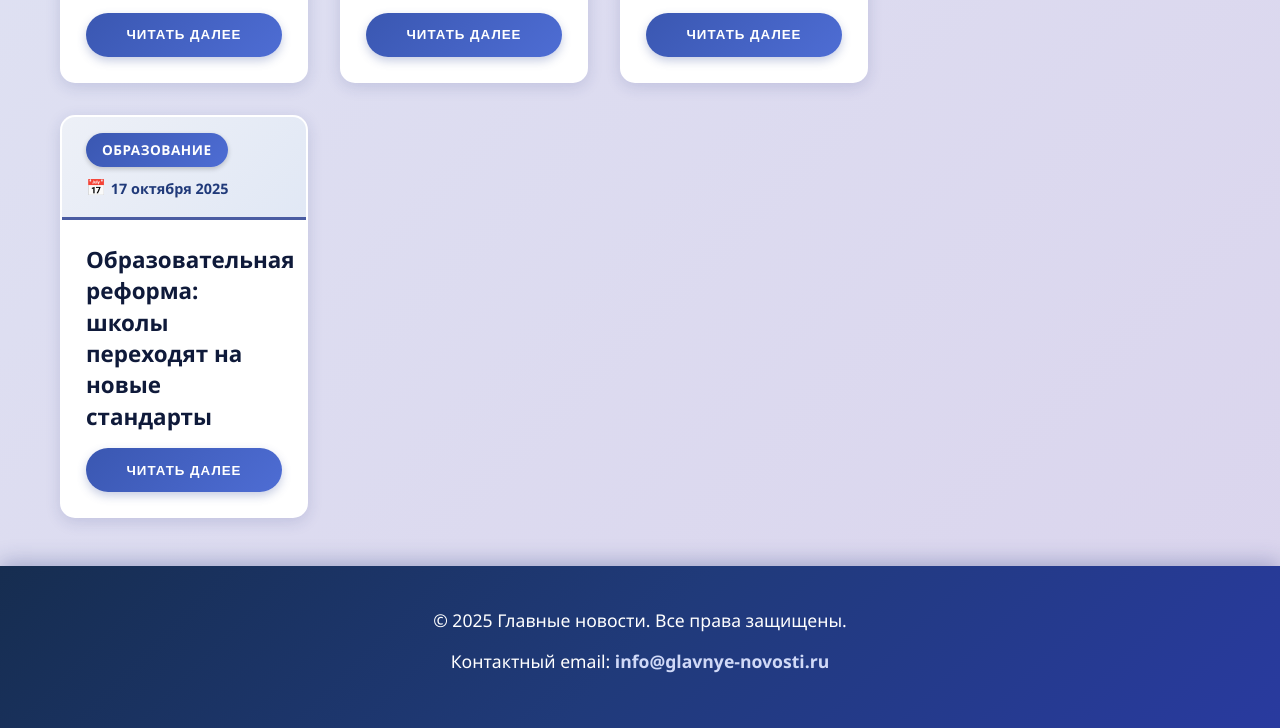
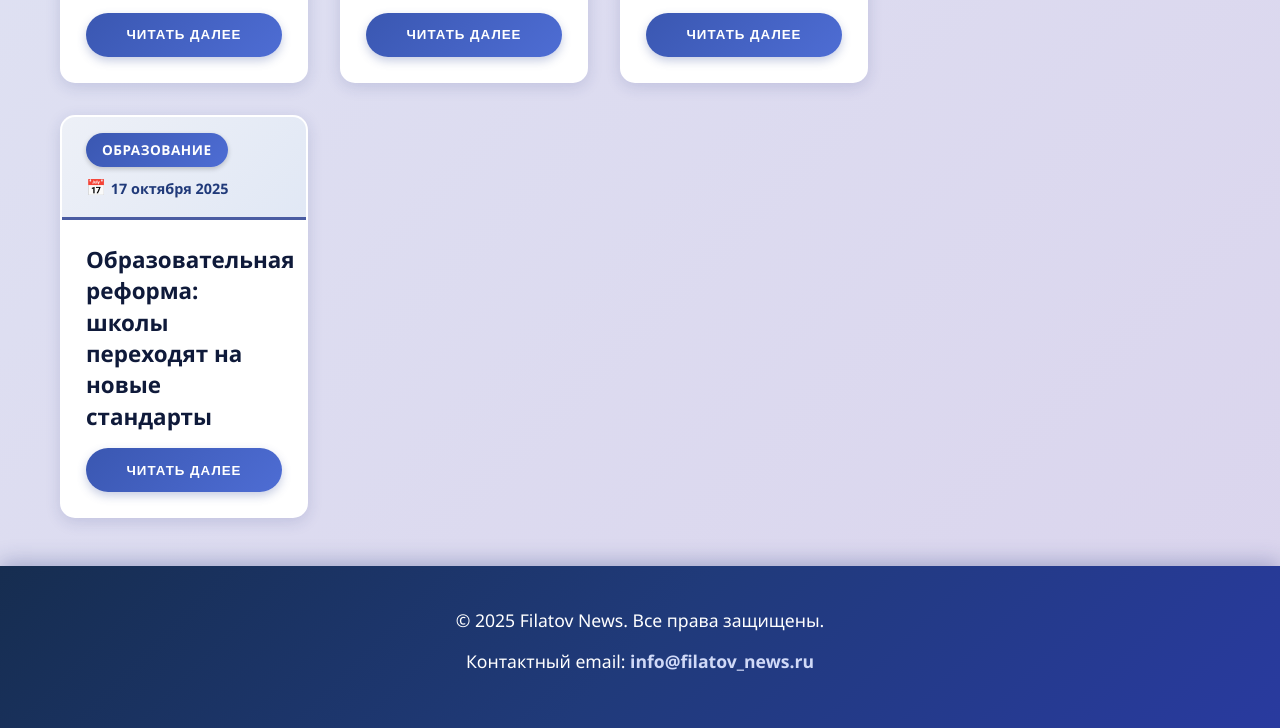
Before and after one commit to m1fky/Web_praktika, a plain HTML site: page index.html in a window 1280 px wide. Shown: the part 1319-2047 px from the top of the page. Drawn offline with Linux system fonts and the light colour scheme.

Commit message:
Небольшие изменения для ВАР

```diff
--- a/index.html
+++ b/index.html
@@ -4,13 +4,13 @@
     <meta charset="UTF-8">
     <meta name="viewport" content="width=device-width, initial-scale=1.0">
     <meta name="description" content="Главные новости - актуальные новости политики, спорта, экономики и культуры">
-    <title>Главные новости - Новостной портал</title>
+    <title>Filatov News - Новостной портал</title>
     <link rel="stylesheet" href="styles.css">
 </head>
 <body>
     <header>
         <div class="container">
-            <h1>Главные новости</h1>
+            <h1>Filatov News</h1>
             <nav>
                 <ul>
                     <li><a href="#">Главная</a></li>
@@ -38,8 +38,8 @@
 
     <footer>
         <div class="container">
-            <p>&copy; 2025 Главные новости. Все права защищены.</p>
-            <p>Контактный email: <a href="mailto:info@glavnye-novosti.ru">info@glavnye-novosti.ru</a></p>
+            <p>&copy; 2025 Filatov News. Все права защищены.</p>
+            <p>Контактный email: <a href="mailto:info@filatov_news.ru">info@filatov_news.ru</a></p>
         </div>
     </footer>
 
```
